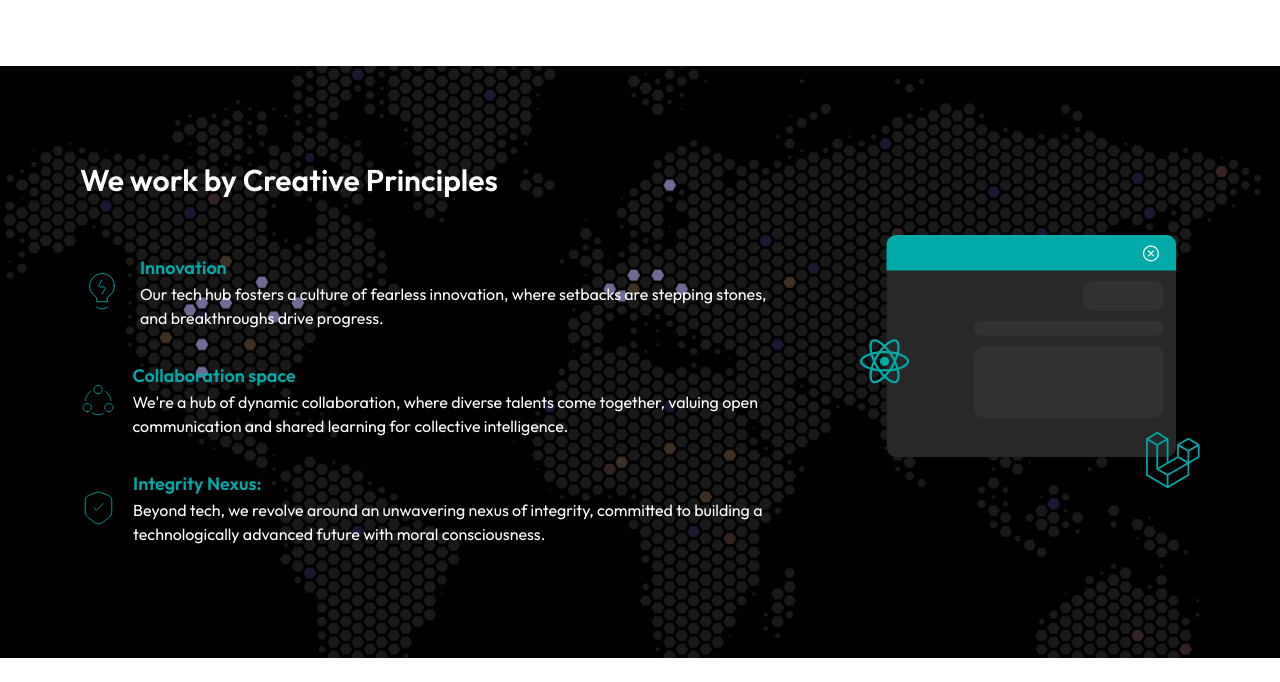
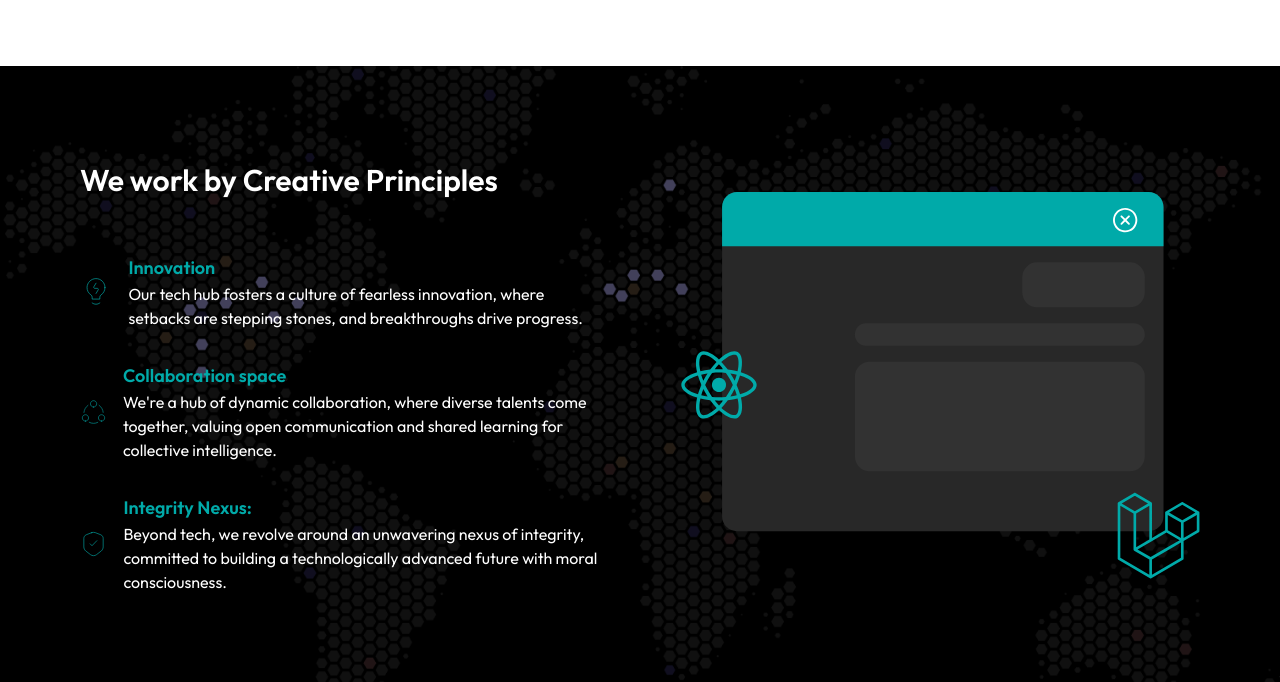
Before and after one commit to aimelive/uruti-web, an Angular app: page / in a window 1280 px wide. Shown: the part 1519-2201 px from the top of the page. Built offline with nearby package versions, Linux system fonts and the light colour scheme.

Commit message:
Adding margin

```diff
--- a/src/app/components/home/contact-us/contact-us.component.html
+++ b/src/app/components/home/contact-us/contact-us.component.html
@@ -1,7 +1,9 @@
 <section id="contact-us-section" class="py-16 px-20">
-  <h1 class="text-primary text-4xl font-semibold mb-10 text-center">Reach out to us</h1>
-  <div class="max-w-[75rem] mx-auto flex gap-20 items-center">
-    <div class="flex flex-col gap-4">
+  <h1 class="text-primary text-4xl font-semibold mb-10 text-center">
+    Reach out to us
+  </h1>
+  <div class="max-w-5xl mx-auto grid grid-cols-2 gap-20 items-center">
+    <div class="flex flex-col gap-4 items-start">
       <div class="flex items-center gap-2.5 whitespace-nowrap">
         <fa-icon [icon]="faPhone" class="text-primary"></fa-icon>
         <p>
@@ -46,7 +48,7 @@
           />
           <textarea
             class="p-2.5 bg-[#F6F6F6] outline-none rounded-lg px-4 resize-none"
-            rows="5"
+            rows="6"
             placeholder="Message"
           ></textarea>
           <div class="pt-2">
--- a/src/app/components/home/home.component.html
+++ b/src/app/components/home/home.component.html
@@ -2,7 +2,9 @@
 <app-brands></app-brands>
 <div class="px-20">
   <section id="about-section" class="max-w-7xl mx-auto py-10">
-  <div class="grid grid-cols-2 gap-10 place-items-center place-content-center">
+    <div
+      class="grid grid-cols-2 gap-10 place-items-center place-content-center"
+    >
       <div class="flex gap-5">
         <div class="flex flex-col items-center py-2">
           <div>
@@ -20,9 +22,9 @@
       <div>
         <p class="text-textGrey">
           With a strong online presence, our knowledgeable staff can greatly
-        assist you in growing your business. To improve your online visibility,
-        we will assist you in creating mobile-friendly websites, iOS and Android
-        apps, and cloud-based applications.
+          assist you in growing your business. To improve your online
+          visibility, we will assist you in creating mobile-friendly websites,
+          iOS and Android apps, and cloud-based applications.
         </p>
       </div>
     </div>
@@ -43,10 +45,11 @@
 
 <section
   id="principles-section"
-  class="text-white bg-black py-24 bg-cover px-20"
+  class="bg-black bg-cover"
   [ngStyle]="{ 'background-image': 'url(' + bg + ')' }"
 >
-  <div class="max-w-7xl mx-auto flex gap-20 items-center">
+  <div class="bg-black py-24  px-20 text-white bg-opacity-40">
+    <div class="max-w-7xl mx-auto grid grid-cols-2 gap-20 items-center">
       <div>
         <h2 class="font-semibold text-3xl">We work by Creative Principles</h2>
         <div class="pt-10">
@@ -58,7 +61,9 @@
               <img [src]="item.icon" width="60" alt="#" />
             </div>
             <div>
-            <h4 class="text-primary font-semibold text-lg">{{ item.title }}</h4>
+              <h4 class="text-primary font-semibold text-lg">
+                {{ item.title }}
+              </h4>
               <p>{{ item.description }}</p>
             </div>
           </div>
@@ -68,6 +73,7 @@
         <img [src]="graphic" alt="#" />
       </div>
     </div>
+  </div>
 </section>
 <app-products></app-products>
 <app-testimonials></app-testimonials>
--- a/src/app/components/home/testimonials/testimonials.component.html
+++ b/src/app/components/home/testimonials/testimonials.component.html
@@ -1,8 +1,9 @@
 <section
   id="principles-section"
-  class="text-white bg-black py-24 bg-cover w-full px-20"
+  class="bg-black bg-cover"
   [ngStyle]="{ 'background-image': 'url(' + bg + ')' }"
 >
+  <div class="text-white bg-black py-24 bg-cover w-full px-20 bg-opacity-40">
     <div class="max-w-7xl mx-auto flex gap-24 items-center">
       <div>
         <div class="flex gap-5">
@@ -68,4 +69,5 @@
         </div>
       </div>
     </div>
+  </div>
 </section>
```
Lines whose indentation alone changed are shown as unchanged.
